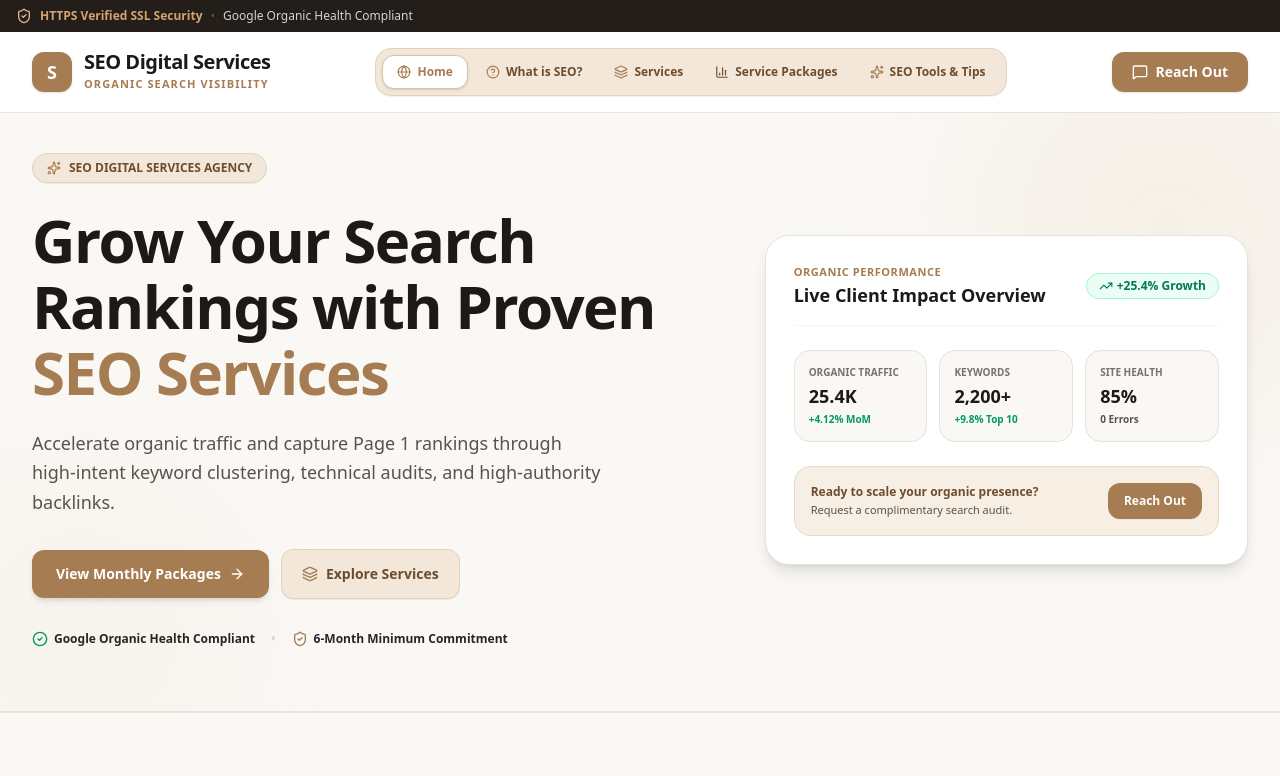
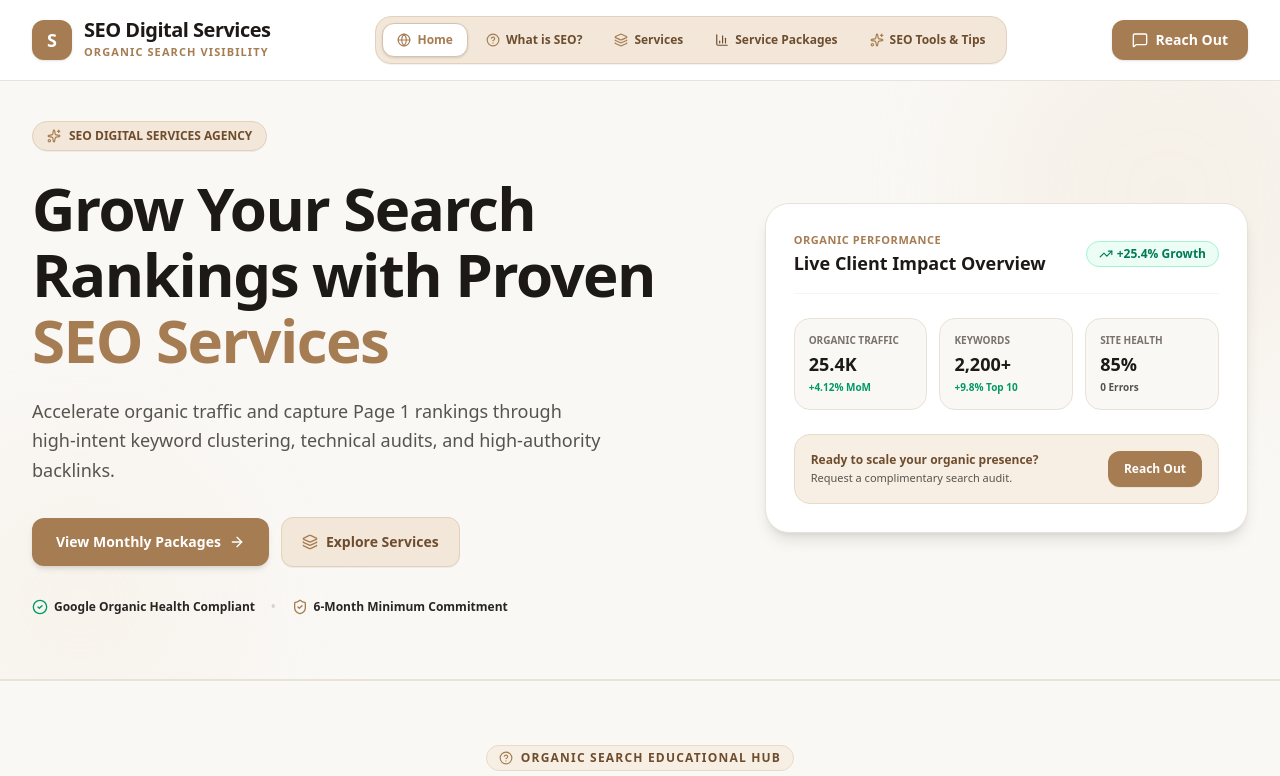
Before and after one commit to dara397/SEO-CRM, a React (Vite) app in the folder seo-digital-services 4/: page / in a window 1280 px wide. Shown: the top 776 px of the page. Built offline with nearby package versions, Linux system fonts and the light colour scheme; no server answers.

Commit message:
Remove security and compliance bar from Header
Removed the top security and compliance bar from the header component.

```diff
--- a/seo-digital-services 4/src/components/Header.tsx
+++ b/seo-digital-services 4/src/components/Header.tsx
@@ -17,23 +17,6 @@ export const Header: React.FC<HeaderProps> = ({
 }) => {
   return (
     <header className="sticky top-0 z-50 bg-white/95 backdrop-blur-md border-b border-[#e8e2d8]">
-      {/* Top Security & Compliance Bar */}
-      <div className="bg-[#231e1a] text-[#d8cfc4] py-2 px-4 text-xs font-medium">
-        <div className="max-w-7xl mx-auto flex flex-wrap justify-between items-center gap-2">
-
-          <div className="flex items-center gap-2 text-[#d4a373]">
-            <ShieldCheck className="w-4 h-4 text-[#e0b589] shrink-0" />
-            <span className="font-semibold">HTTPS Verified SSL Security</span>
-            <span className="text-stone-600 hidden md:inline">•</span>
-            <span className="text-stone-300 hidden md:inline">Google Organic Health Compliant</span>
-          </div>
-
-          <div className="flex items-center gap-3 text-xs text-stone-300">
-
-          </div>
-
-        </div>
-      </div>
 
       {/* Main Navigation */}
       <div className="max-w-7xl mx-auto px-4 sm:px-6 lg:px-8">
```
